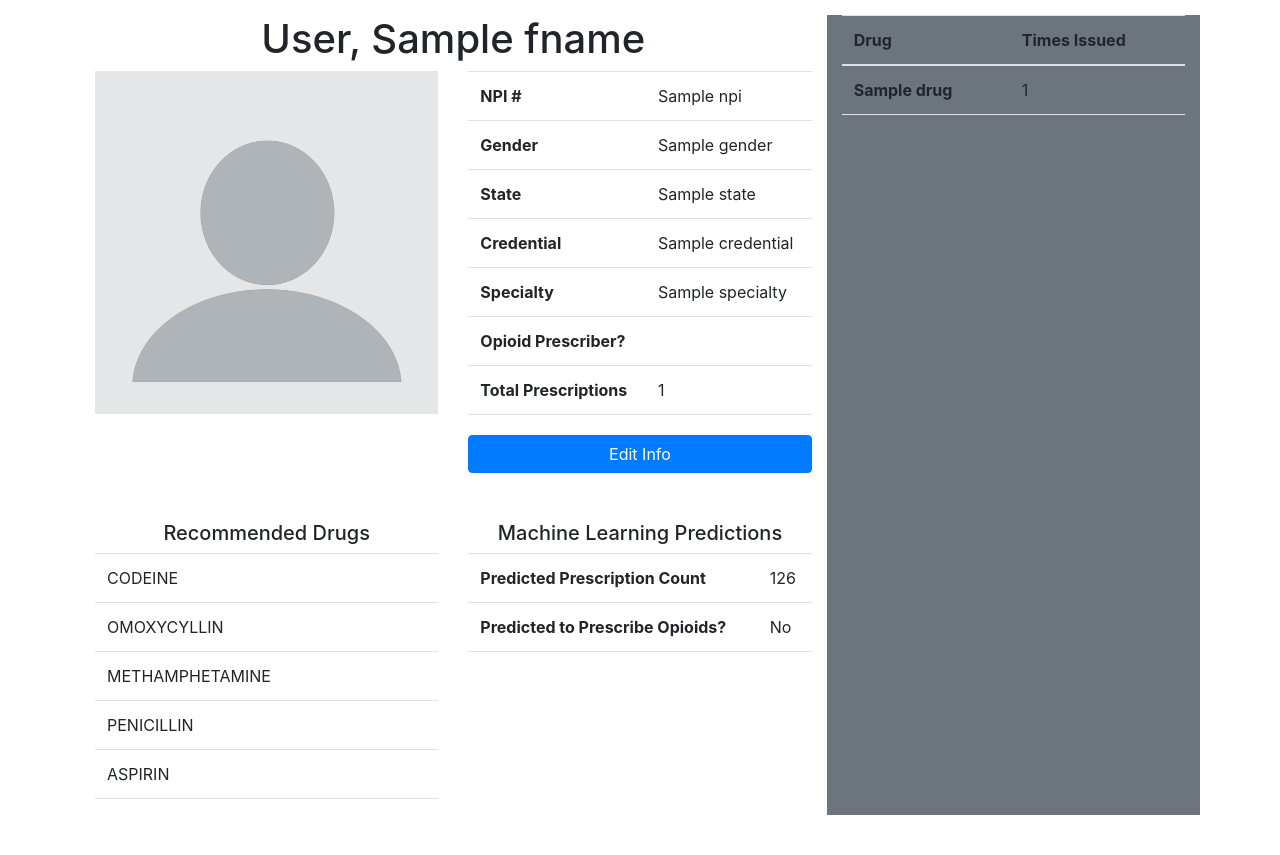
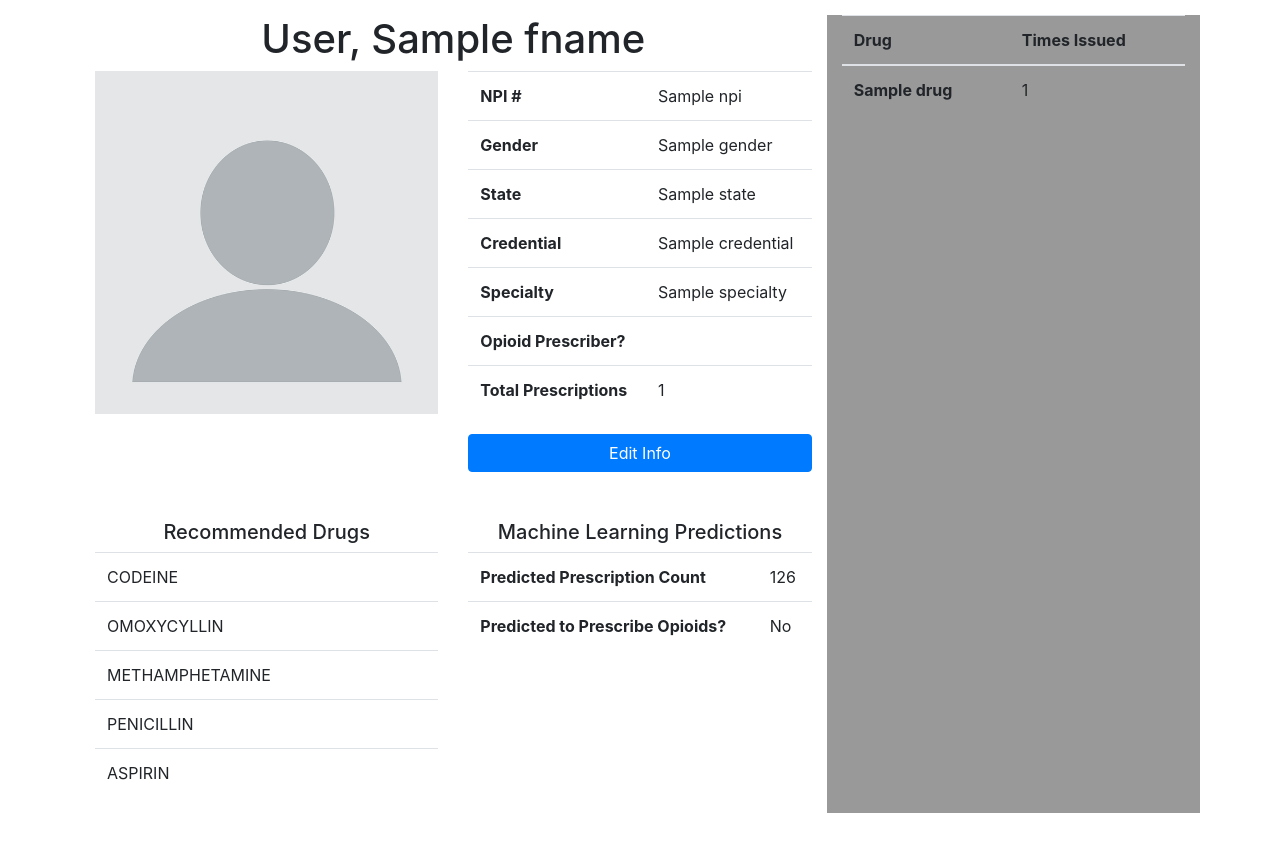
Before and after one commit to Cooltie1/opus, a Django app: template templates/opusapp/prescriber.html in a window 1280 px wide. Shown: the part 81-936 px from the top of the page. After the commit the page ends 894 px from the top, so only its background shows below. Run offline with Django 3.2, Linux system fonts and the light colour scheme; the template is opened without the code that fills it: most values are stand-ins (such as "Sample title", 1, 10 or a date in 2020); some libraries are stand-ins or nearby versions.

Commit message:
Style changes for prescriber.html

```diff
--- a/opus/static/css/styles.css
+++ b/opus/static/css/styles.css
@@ -39,3 +39,7 @@ body {
 .tr-link {
     cursor: pointer;
 }
+
+.table-transparent {
+    background: rgba(0, 0, 0, 0.4)
+}
--- a/templates/base.html
+++ b/templates/base.html
@@ -5,7 +5,6 @@
         <meta charset="utf-8" />
         <meta name="viewport" content="width=device-width, initial-scale=1, shrink-to-fit=no" />
         <title>OPUS - Analytics</title>
-        <link href="https://cdn.jsdelivr.net/npm/bootstrap@5.1.3/dist/css/bootstrap.min.css" rel="stylesheet" integrity="sha384-1BmE4kWBq78iYhFldvKuhfTAU6auU8tT94WrHftjDbrCEXSU1oBoqyl2QvZ6jIW3" crossorigin="anonymous">
         <link rel="stylesheet" href="https://stackpath.bootstrapcdn.com/bootstrap/4.3.1/css/bootstrap.min.css" integrity="sha384-ggOyR0iXCbMQv3Xipma34MD+dH/1fQ784/j6cY/iJTQUOhcWr7x9JvoRxT2MZw1T" crossorigin="anonymous">
         <link href="{% static 'css/styles.css' %}" rel="stylesheet" />
     </head>
--- a/templates/opusapp/prescriber.html
+++ b/templates/opusapp/prescriber.html
@@ -100,7 +100,7 @@
                 </div>
             </div>
         </div>
-        <div class="col bg-secondary bg-opacity-50">
+        <div class="col table-transparent">
             <table class="table table-hover">
                 <thead>
                     <tr>
```
